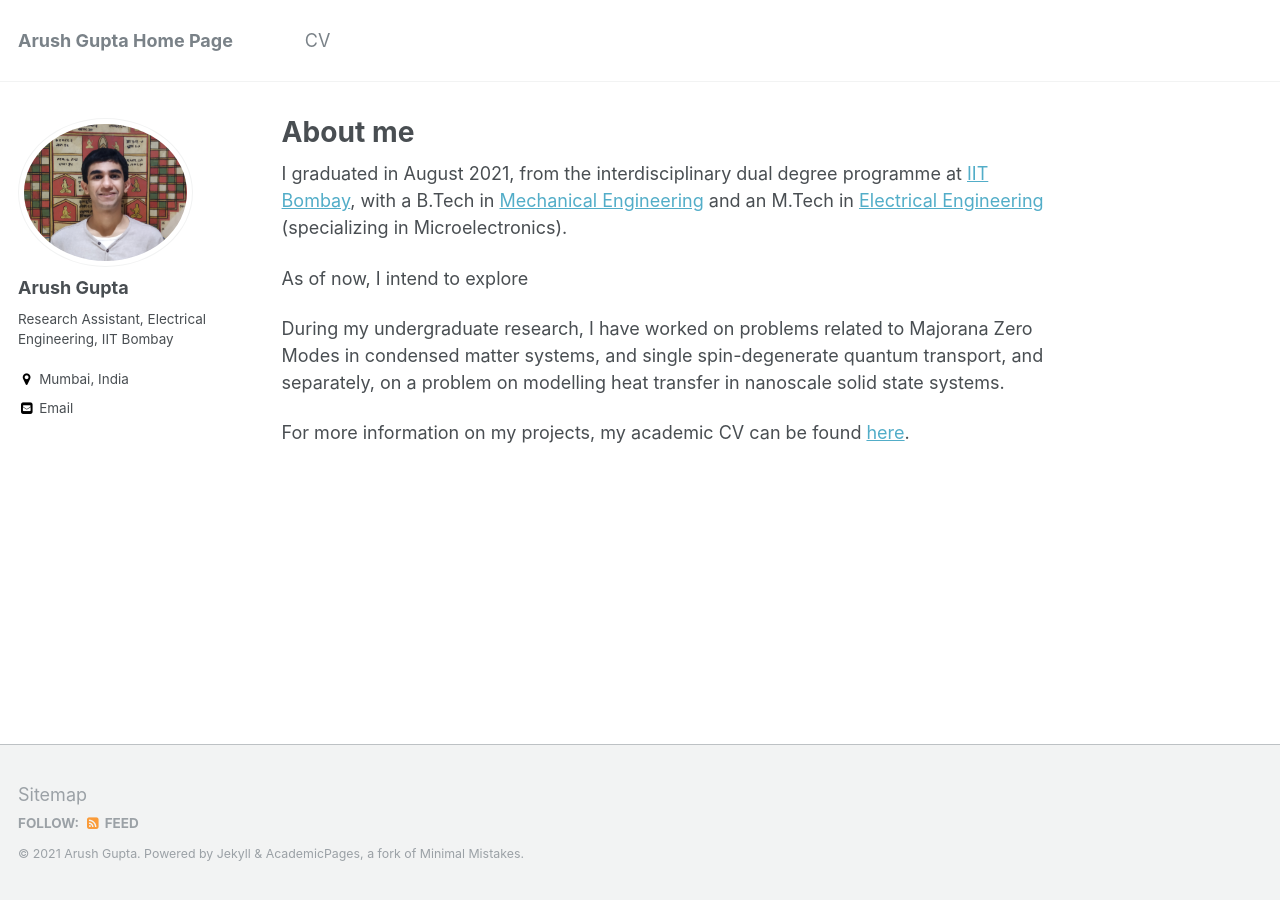
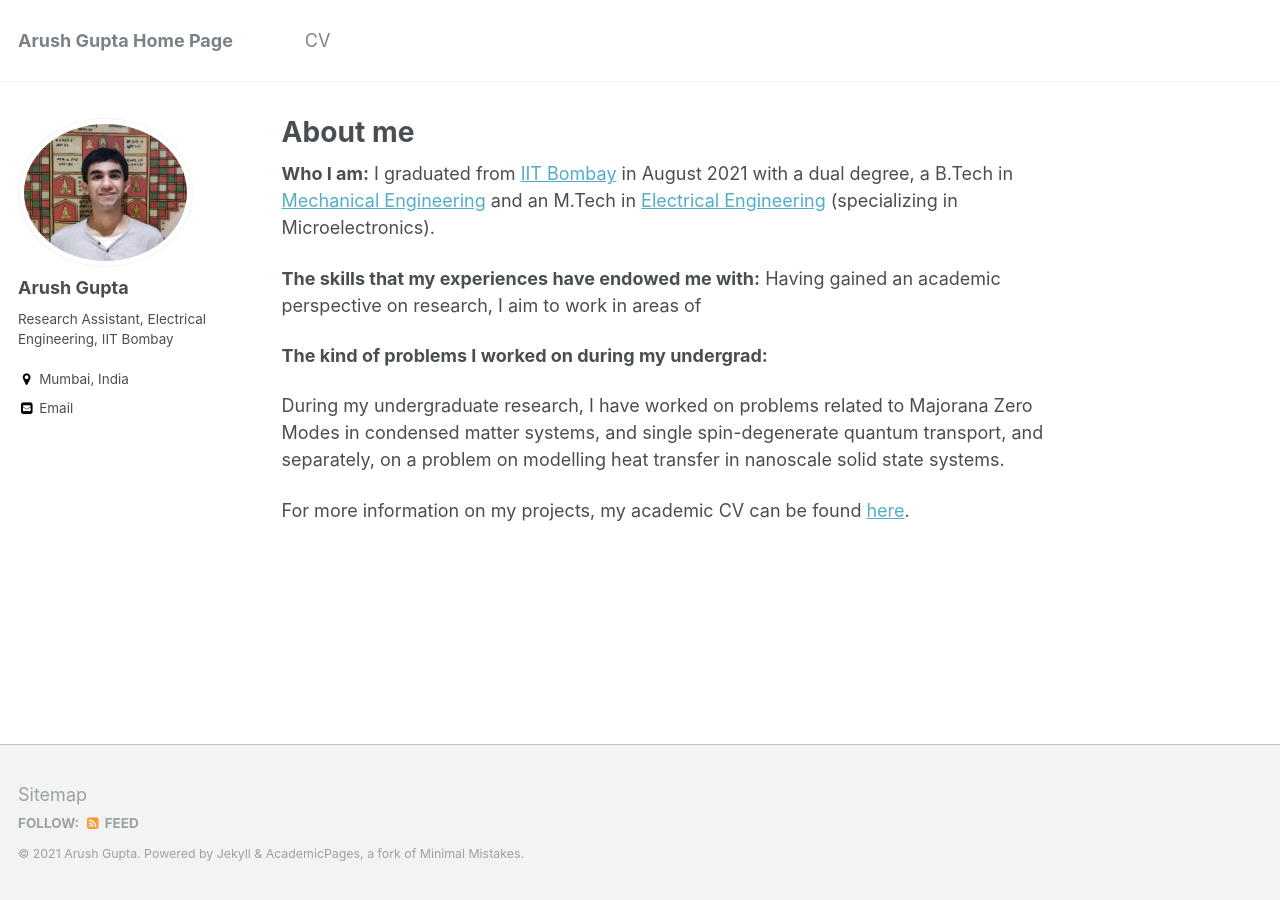
Before and after one commit to arush-gupta/arush-gupta.github.io, a Jekyll site: the page built from _pages/about.md, in a window 1280 px wide. Built offline with Jekyll 4.4.1, drawn with Linux system fonts in a browser that asks for light colours.

Commit message:
Update about.md

```diff
--- a/_pages/about.md
+++ b/_pages/about.md
@@ -9,9 +9,12 @@ redirect_from:
 ---
 
 
-I graduated in August 2021, from the interdisciplinary dual degree programme at [IIT Bombay](https://www.iitb.ac.in), with a B.Tech in [Mechanical Engineering](https://www.me.iitb.ac.in) and an M.Tech in [Electrical Engineering](https://www.ee.iitb.ac.in/web) (specializing in Microelectronics).
+**Who I am:** I graduated from [IIT Bombay](https://www.iitb.ac.in) in August 2021 with a dual degree, a B.Tech in [Mechanical Engineering](https://www.me.iitb.ac.in) and an M.Tech in [Electrical Engineering](https://www.ee.iitb.ac.in/web) (specializing in Microelectronics).
 
-As of now, I intend to explore
+**The skills that my experiences have endowed me with:**
+Having gained an academic perspective on research, I aim to work in areas of
+
+**The kind of problems I worked on during my undergrad:**
 
 During my undergraduate research, I have worked on problems related to Majorana Zero Modes in condensed matter systems, and single spin-degenerate quantum transport, and separately, on a problem on modelling heat transfer in nanoscale solid state systems.
 
```
